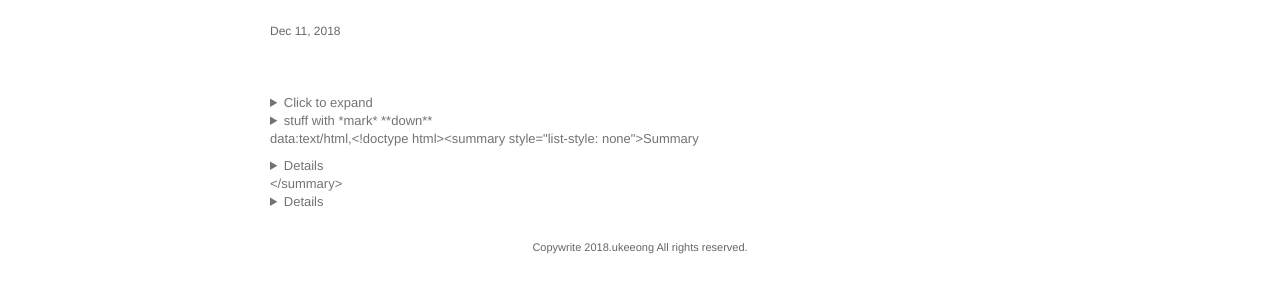
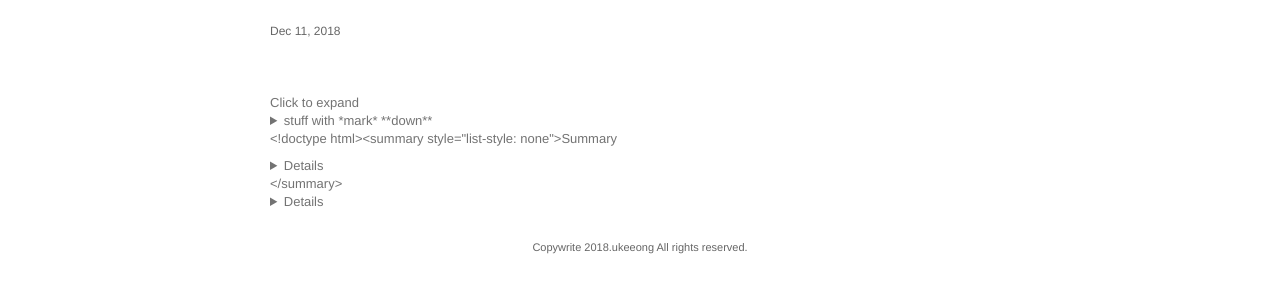
Before and after one commit to ukeeong/ukeeong.github.io, a Jekyll site: the page built from _posts/2018-12-11-연습.markdown, in a window 1280 px wide. Shown: the part 165-452 px from the top of the page. Built offline with Jekyll 4.4.1, drawn with Linux system fonts in a browser that asks for light colours; comment, search, counter and statistics services are not loaded.

Commit message:
Update 2018-12-11-연습.markdown

```diff
--- a/_posts/2018-12-11-연습.markdown
+++ b/_posts/2018-12-11-연습.markdown
@@ -7,7 +7,7 @@ categories: Diaries
 <br>
 <br>
 <details>
-  <summary>Click to expand</summary>
+  <summary style="list-style: none">Click to expand</summary>
   whatever
 </details>
 
@@ -22,5 +22,4 @@ categories: Diaries
 Collapsible until here.
 </p></details>
 
-
-data:text/html,<!doctype html><summary style="list-style: none">Summary<details style="list-style: none">Crap</details></summary> <details style="list-style: none"><summary \style="list-style: none">Wow</summary>Wowing</details>
+<!doctype html><summary style="list-style: none">Summary<details style="list-style: none">Crap</details></summary> <details style="list-style: none"><summary \style="list-style: none">Wow</summary>Wowing</details>
```
